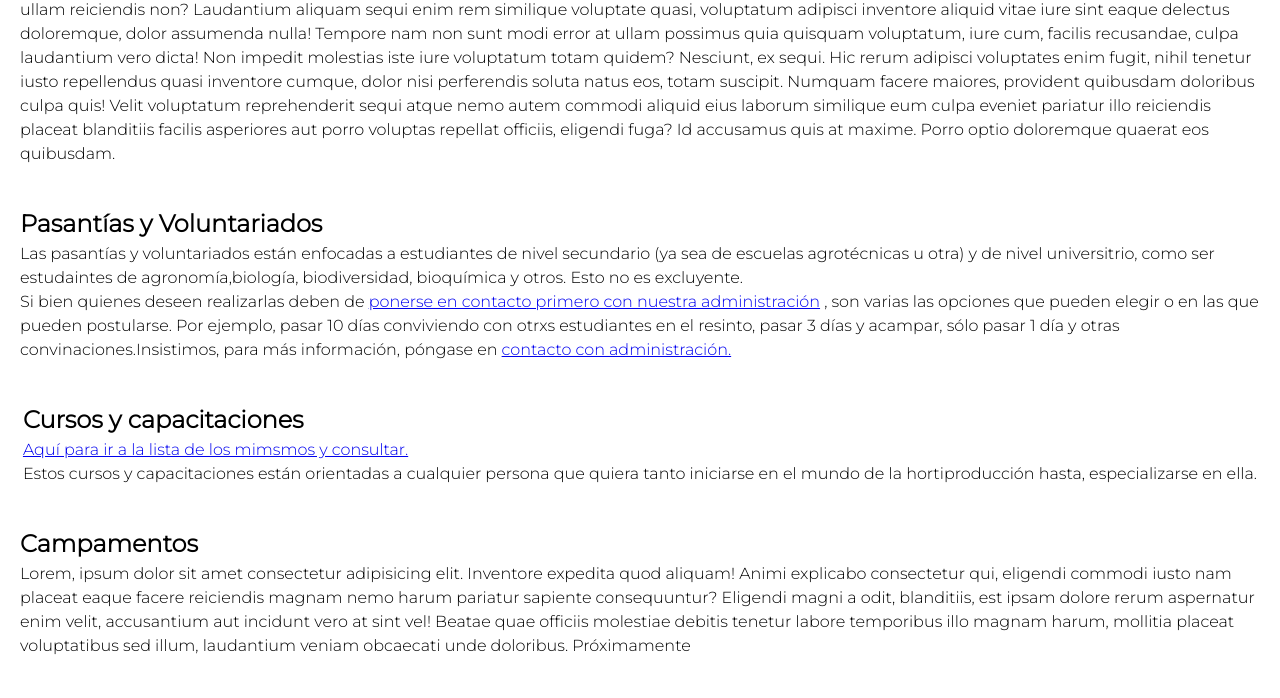
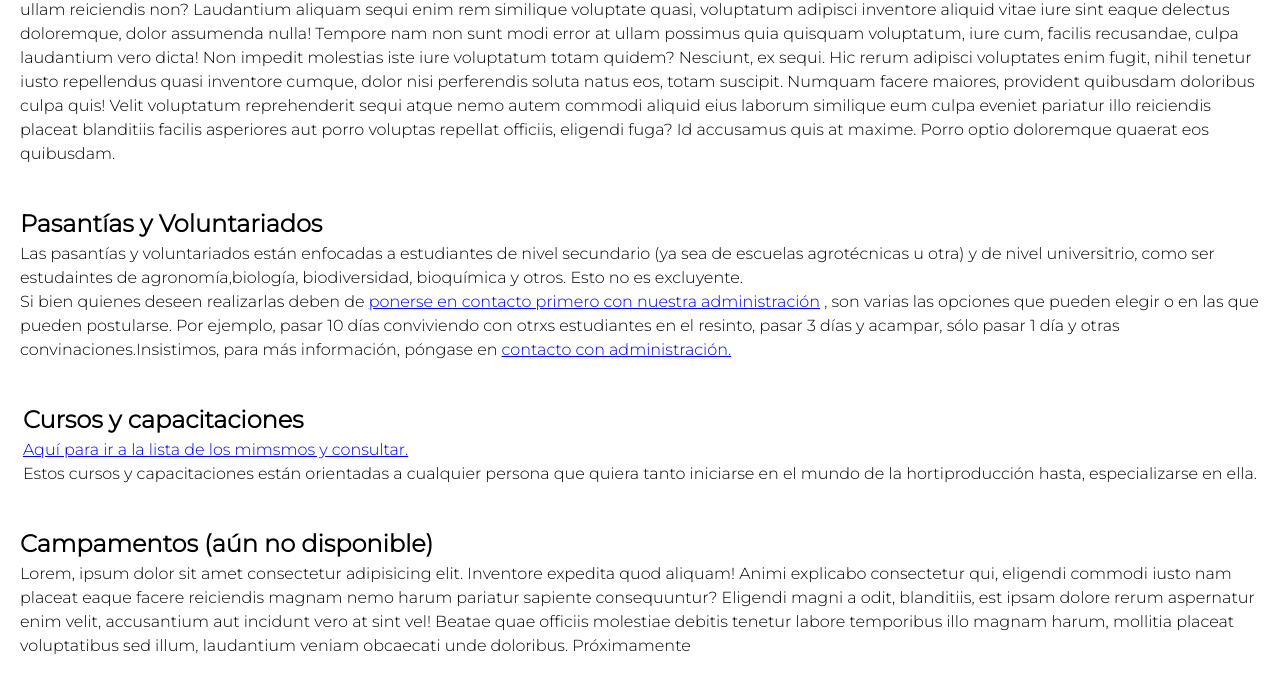
Before and after one commit to MegaBlueCC/proyectoSA, a website: page 3Visitas.html in a window 1280 px wide. Shown: the part 673-1371 px from the top of the page. Drawn offline with Linux system fonts and the light colour scheme.

Commit message:
Texto agregado
Para cumplir el desafío complementario n°15.

```diff
--- a/3Visitas.html
+++ b/3Visitas.html
@@ -88,7 +88,7 @@
         <p>Estos cursos y capacitaciones están orientadas a cualquier persona que quiera tanto iniciarse en el mundo de la hortiproducción hasta, especializarse en ella.</p>
         </section>
         <section id="camp" class="main__section--act">
-            <h2>Campamentos</h2>
+            <h2>Campamentos (aún no disponible)</h2>
         <p>Lorem, ipsum dolor sit amet consectetur adipisicing elit. Inventore expedita quod aliquam! Animi explicabo consectetur qui, eligendi commodi iusto nam placeat eaque facere reiciendis magnam nemo harum pariatur sapiente consequuntur? Eligendi magni a odit, blanditiis, est ipsam dolore rerum aspernatur enim velit, accusantium aut incidunt vero at sint vel! Beatae quae officiis molestiae debitis tenetur labore temporibus illo magnam harum, mollitia placeat voluptatibus sed illum, laudantium veniam obcaecati unde doloribus. Próximamente</p>
         </section>
 
```
